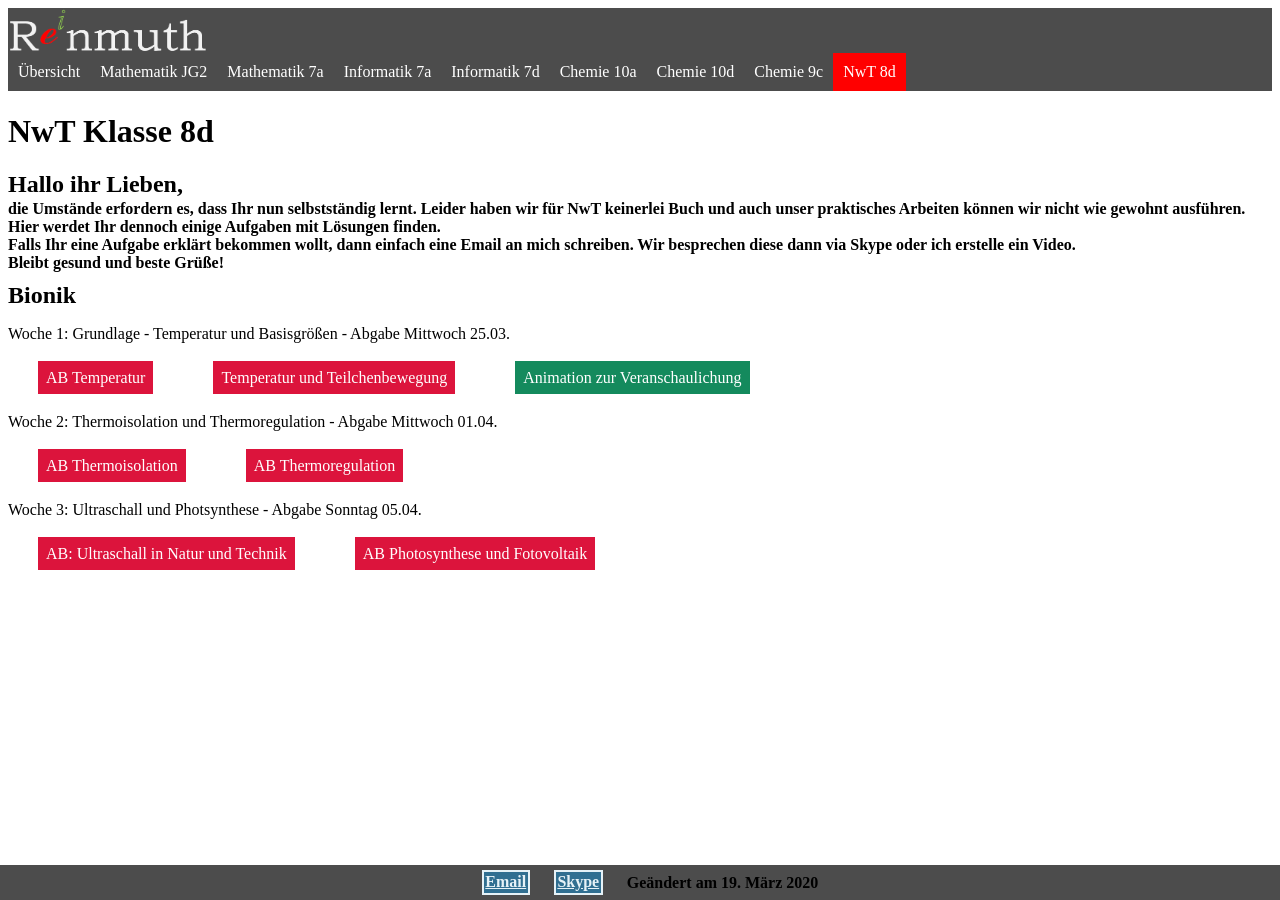
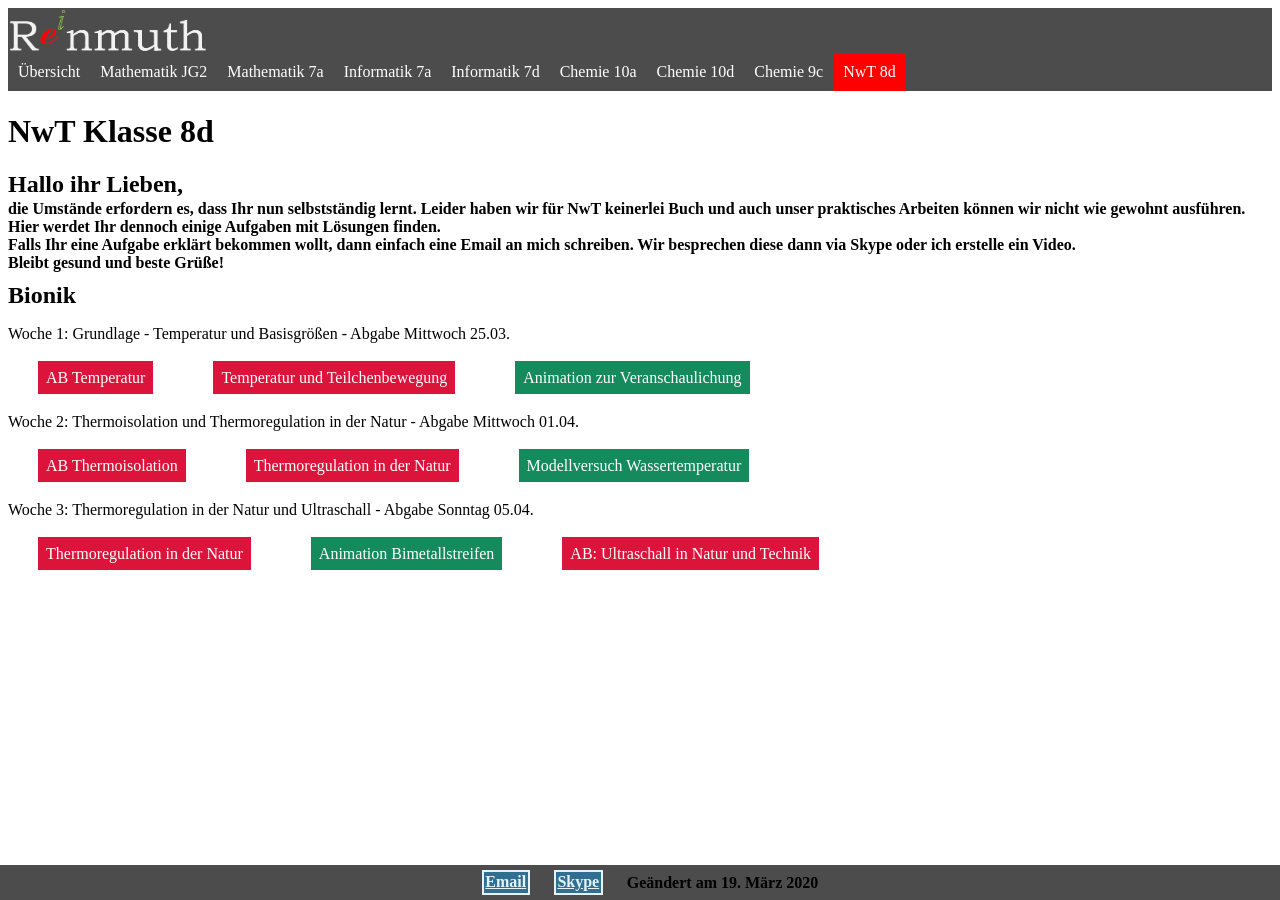
Before and after one commit to Reinmuth/Reinmuth.github.io, a Jekyll site: the page 8d.html, which Jekyll copies as it is, in a window 1280 px wide. Built offline with Jekyll 4.4.1, drawn with Linux system fonts in a browser that asks for light colours.

Commit message:
Add files via upload

```diff
--- a/8d.html
+++ b/8d.html
@@ -82,7 +82,7 @@
 			</ul>
 
 
-			<p>Woche 2: Thermoisolation und Thermoregulation - Abgabe Mittwoch 01.04.</p>
+			<p>Woche 2: Thermoisolation und Thermoregulation in der Natur - Abgabe Mittwoch 01.04.</p>
 
 			<!-- https://www.edumedia-sciences.com/de/media/894-bimetallstreifen	Einfluss von Wärme auf Teilchenebene AB :  Definition Wärmekapazität und Wärme -->
 
@@ -91,7 +91,9 @@
 		<ul>
 
 			<li> <a class="exerc" href="NwT8/AB Thermoisolation.pdf">AB Thermoisolation</a>
-			<li> <a class="exerc" href="uc.png">AB Thermoregulation</a>
+			<li> <a class="exerc" href="NwT8/Thermoregulation Natur.pdf">Thermoregulation in der Natur</a>
+			<li> <a class="vid" href="https://youtu.be/CL41Z32yZG0">Modellversuch Wassertemperatur</a>    </li>
+
 		</ul>
 
 			<!--
@@ -101,13 +103,14 @@
 
 		-->
 
-			<p>Woche 3: Ultraschall und Photsynthese - Abgabe Sonntag 05.04. </p>
+			<p>Woche 3: Thermoregulation in der Natur und Ultraschall - Abgabe Sonntag 05.04. </p>
 
 		<!-- AB  + Textaufgaben + Vorstellung des Versuchs zur Wärmedämmung + Wärmedämmung in der Technik-->
 
 			<ul>
+				<li> <a class="exerc" href="NwT8/Thermoregulation Technik.pdf">Thermoregulation in der Natur</a>
+				<li> <a class="vid" href="https://www.edumedia-sciences.com/de/media/894-bimetallstreifen">Animation Bimetallstreifen</a>    </li>
 				<li> <a class="exerc" href="uc.png">AB: Ultraschall in Natur und Technik</a>    </li>
-				<li> <a class="exerc" href="uc.png">AB Photosynthese und Fotovoltaik</a>    </li>
 
 			</ul>
 
```
